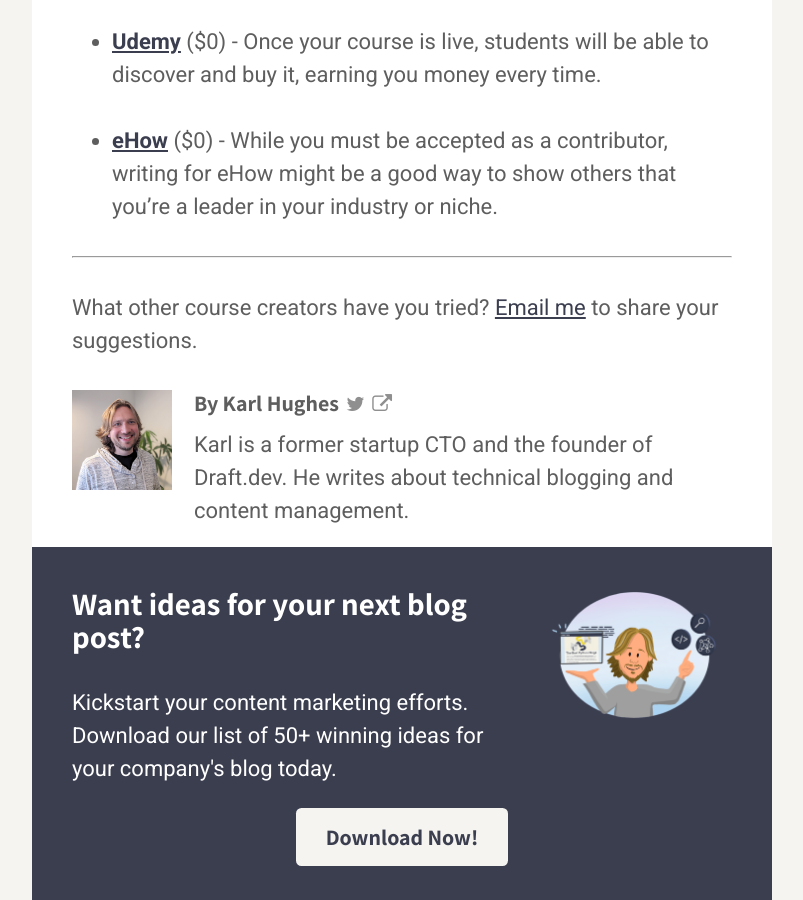
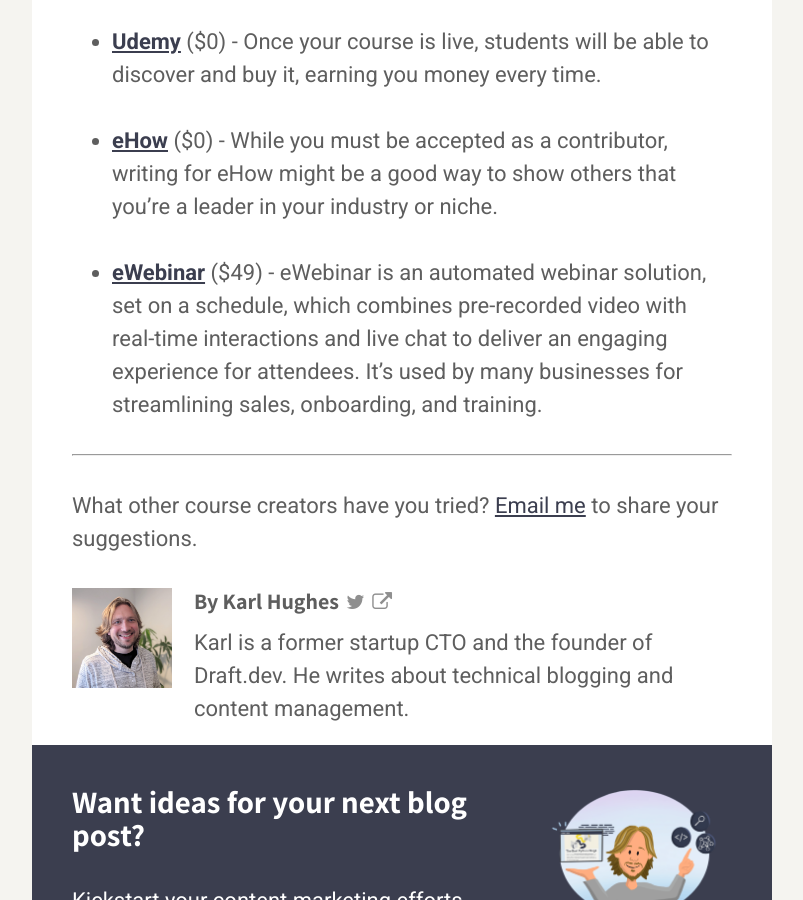
Before and after one commit to karllhughes/learn, a Jekyll site: the page built from _posts/2020-12-19-course-creation-tools.md, in a window 1280 px wide and 900 px high, scrolled down 4150 px. Shown: the whole window, without its empty margins (238-1041 px from the left). Built offline with Jekyll 4.4.1, drawn with Linux system fonts in a browser that asks for light colours; a script that is not in the unit is left out.

Commit message:
Adding ewebinar

```diff
--- a/_posts/2020-12-19-course-creation-tools.md
+++ b/_posts/2020-12-19-course-creation-tools.md
@@ -62,6 +62,8 @@
 
 - **[eHow](http://www.ehow.com/write-for-ehow/)** ($0) - While you must be accepted as a contributor, writing for eHow might be a good way to show others that you're a leader in your industry or niche.
 
+- **[eWebinar](https://ewebinar.com/)** ($49) - eWebinar is an automated webinar solution, set on a schedule, which combines pre-recorded video with real-time interactions and live chat to deliver an engaging experience for attendees. It’s used by many businesses for streamlining sales, onboarding, and training.
+
 -----
 
 What other course creators have you tried? [Email me](mailto:karl@draft.dev) to share your suggestions.
```
